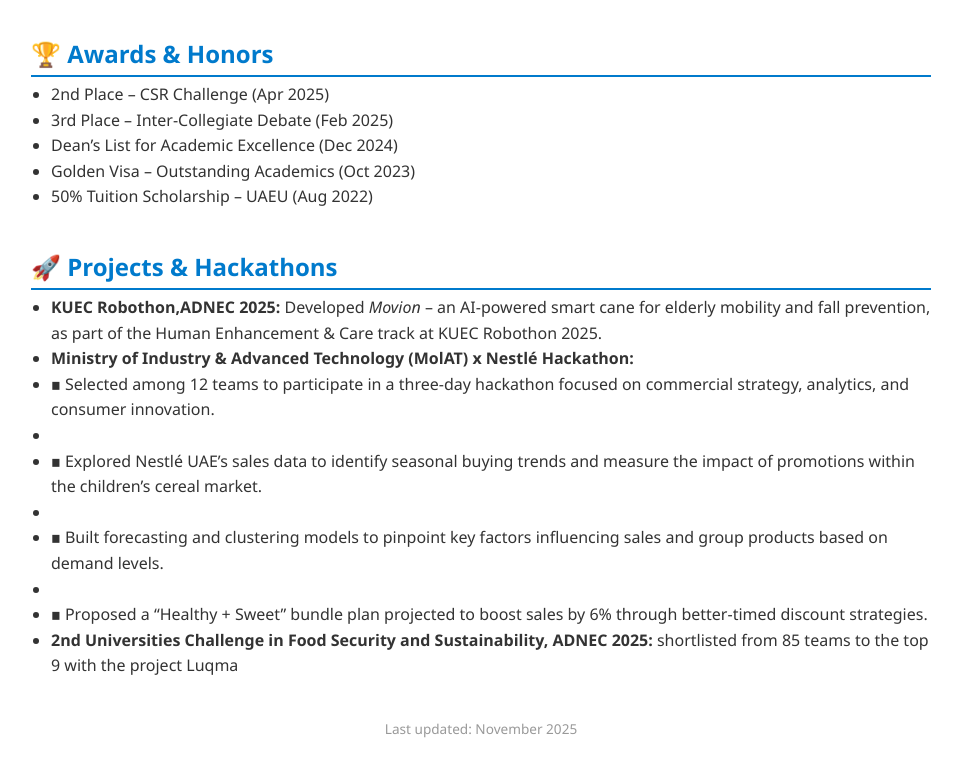
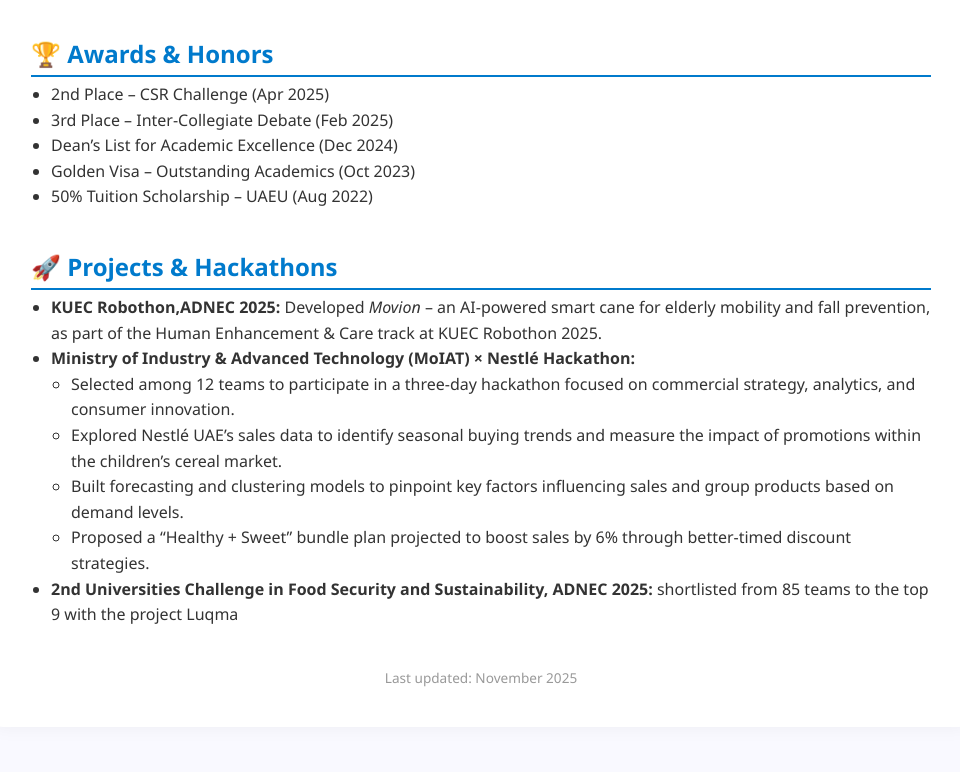
Before and after one commit to SalmaOmar256/CV, a plain HTML site: page index.html in a window 1280 px wide. Shown: the part 1264-2036 px from the top of the page, without its empty margins (159-1119 px from the left). Drawn offline with Linux system fonts and the light colour scheme.

Commit message:
Update index.html

```diff
--- a/index.html
+++ b/index.html
@@ -143,11 +143,13 @@
       <h2>🚀 Projects & Hackathons</h2>
       <ul>
         <li><strong>KUEC Robothon,ADNEC 2025:</strong> Developed <em>Movion</em> – an AI-powered smart cane for elderly mobility and fall prevention, as part of the Human Enhancement & Care track at KUEC Robothon 2025.</li>
-        <li><strong>Ministry of Industry & Advanced Technology (MolAT) x Nestlé Hackathon:</strong>
-         <li>▪ Selected among 12 teams to participate in a three-day hackathon focused on commercial strategy, analytics, and consumer innovation.<li>
-         <li>▪ Explored Nestlé UAE’s sales data to identify seasonal buying trends and measure the impact of promotions within the children’s cereal market.<li>
-         <li>▪ Built forecasting and clustering models to pinpoint key factors influencing sales and group products based on demand levels.<li>
-         <li>▪ Proposed a “Healthy + Sweet” bundle plan projected to boost sales by 6% through better-timed discount strategies.</li>
+        <li><strong>Ministry of Industry & Advanced Technology (MoIAT) × Nestlé Hackathon:</strong>
+      <ul>
+        <li>Selected among 12 teams to participate in a three-day hackathon focused on commercial strategy, analytics, and consumer innovation.</li>
+        <li>Explored Nestlé UAE’s sales data to identify seasonal buying trends and measure the impact of promotions within the children’s cereal market.</li>
+        <li>Built forecasting and clustering models to pinpoint key factors influencing sales and group products based on demand levels.</li>
+        <li>Proposed a “Healthy + Sweet” bundle plan projected to boost sales by 6% through better-timed discount strategies.</li>
+      </ul></li>
         <li><strong>2nd Universities Challenge in Food Security and Sustainability, ADNEC 2025:</strong> shortlisted from 85 teams to the top 9 with the project Luqma</li>
       </ul>
     </div>
```
